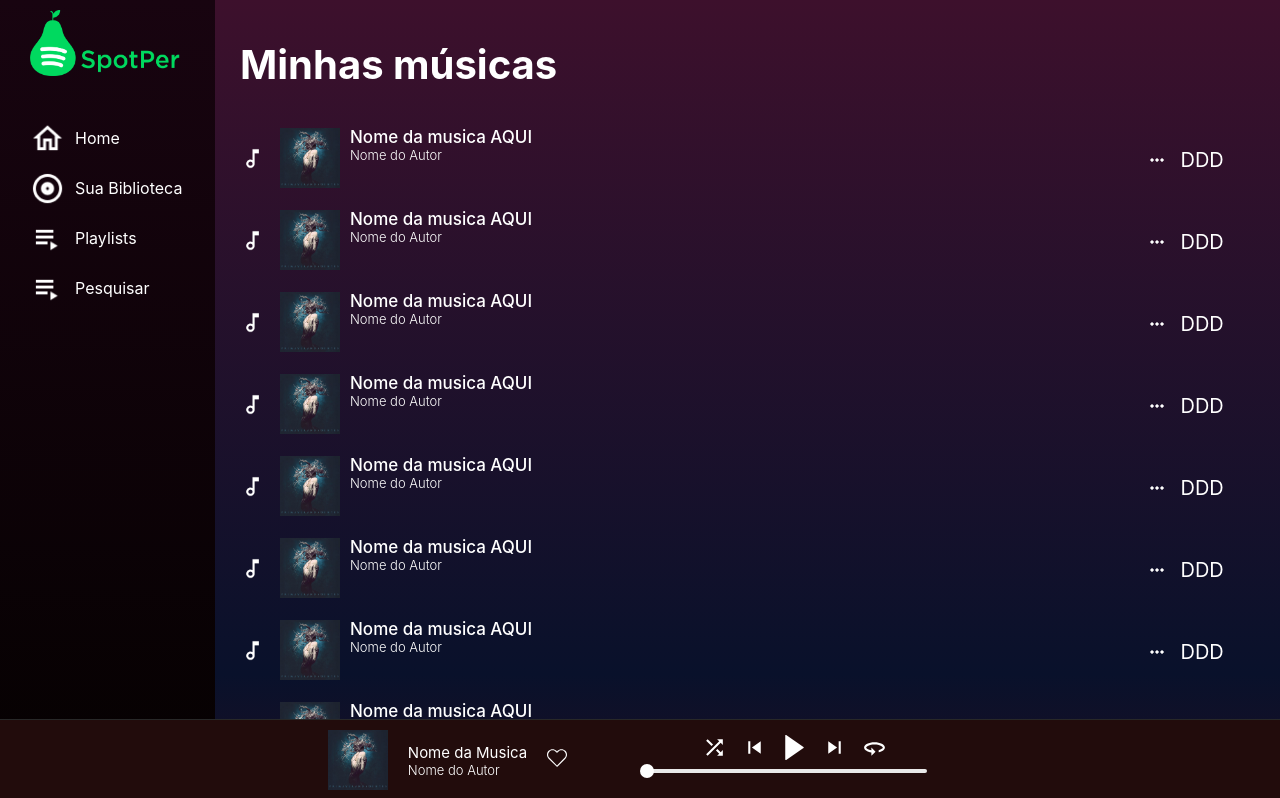
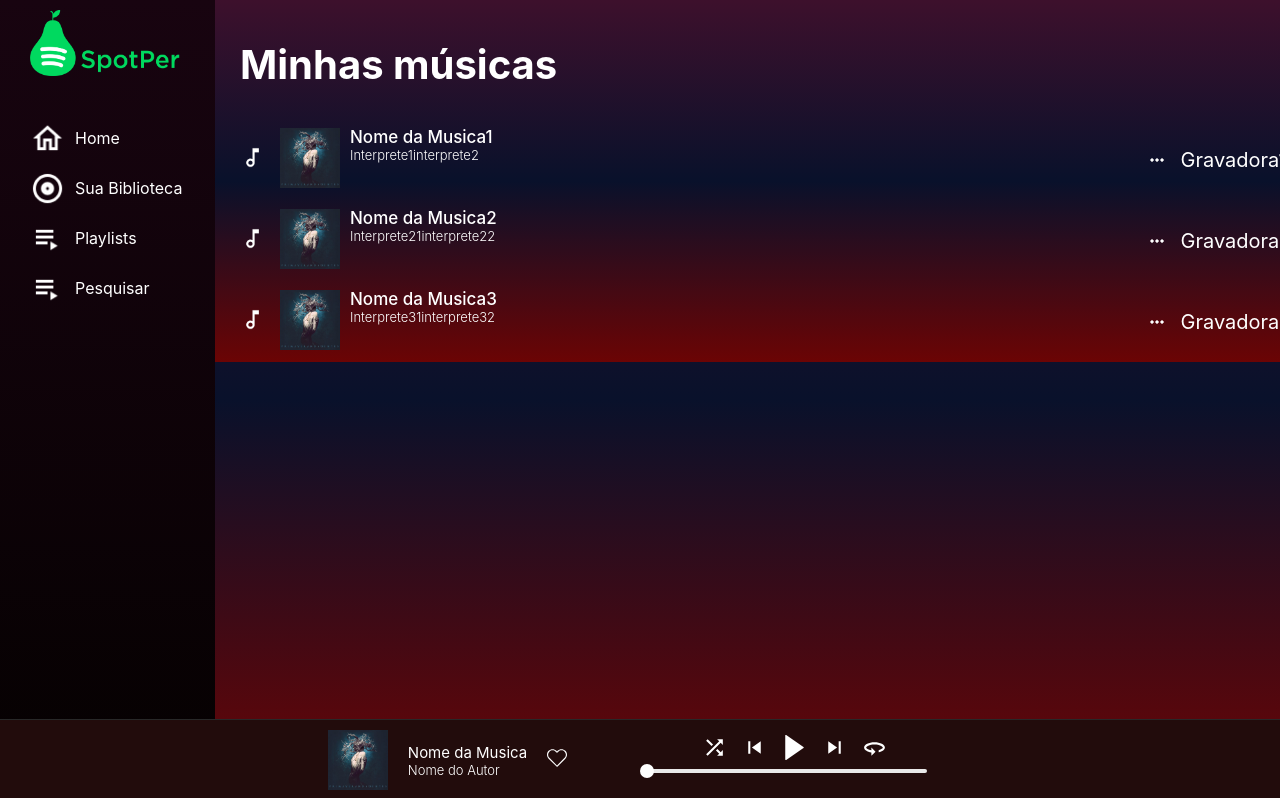
Before and after one commit to navarrotheus/database-fundamentals-CK0114, a React (Create React App) app in the folder front/: page /Biblioteca/teste in a window 1280 px wide. Shown: the top 798 px of the page. Built offline with nearby package versions, Linux system fonts and the light colour scheme.

Commit message:
[+] Modal Music Description

```diff
--- a/front/package.json
+++ b/front/package.json
@@ -6,6 +6,7 @@
     "rc-slider": "^8.7.1",
     "react": "^16.11.0",
     "react-dom": "^16.11.0",
+    "react-modal": "^3.11.1",
     "react-router-dom": "^5.1.2",
     "react-scripts": "3.2.0",
     "react-sidebar": "^3.0.2"
--- a/front/src/components/Biblioteca/Biblioteca.js
+++ b/front/src/components/Biblioteca/Biblioteca.js
@@ -6,24 +6,31 @@ import logo from "../../images/logo.png"
 import MusicBar from "../MusicBar/MusicBar"
 
 export default class Biblioteca extends React.Component {
+
+
   render(){
+
+    let myMusics = [
+      ["Nome da Musica1", ["Interprete1", "interprete2"],
+       ["autor1", "autor2"],"descrição1", "Gravadora1", "Periodo musical"
+      ],
+      ["Nome da Musica2", ["Interprete21", "interprete22"],
+       ["autor21", "autor22"],"descrição2", "Gravadora2", "Periodo musical2"
+      ],
+      ["Nome da Musica3", ["Interprete31", "interprete32"],
+      ["autor31", "autor32"],"descrição3", "Gravadora3", "Periodo musical3"
+     ],
+    ]
+
+    let musicas = myMusics.map(cur => <MusicBar data={cur}/>)
+
     return(
       <div className="alinhar b-background">
         <section className="b-container" >
           <section className="b-titulo-container">
             <h1 className="b-titulo">Minhas músicas</h1>
           </section>
-          <MusicBar musicName={"Nome da musica AQUI"} recording={"DDD"} authorName={"Nome do Autor"}/>
-          <MusicBar musicName={"Nome da musica AQUI"} recording={"DDD"} authorName={"Nome do Autor"}/>
-          <MusicBar musicName={"Nome da musica AQUI"} recording={"DDD"} authorName={"Nome do Autor"}/>          <MusicBar musicName={"Nome da musica AQUI"} recording={"DDD"} authorName={"Nome do Autor"}/>
-          <MusicBar musicName={"Nome da musica AQUI"} recording={"DDD"} authorName={"Nome do Autor"}/>
-          <MusicBar musicName={"Nome da musica AQUI"} recording={"DDD"} authorName={"Nome do Autor"}/>          <MusicBar musicName={"Nome da musica AQUI"} recording={"DDD"} authorName={"Nome do Autor"}/>
-          <MusicBar musicName={"Nome da musica AQUI"} recording={"DDD"} authorName={"Nome do Autor"}/>
-          <MusicBar musicName={"Nome da musica AQUI"} recording={"DDD"} authorName={"Nome do Autor"}/>          <MusicBar musicName={"Nome da musica AQUI"} recording={"DDD"} authorName={"Nome do Autor"}/>
-          <MusicBar musicName={"Nome da musica AQUI"} recording={"DDD"} authorName={"Nome do Autor"}/>
-          <MusicBar musicName={"Nome da musica AQUI"} recording={"DDD"} authorName={"Nome do Autor"}/>          <MusicBar musicName={"Nome da musica AQUI"} recording={"DDD"} authorName={"Nome do Autor"}/>
-          <MusicBar musicName={"Nome da musica AQUI"} recording={"DDD"} authorName={"Nome do Autor"}/>
-          <MusicBar musicName={"Nome da musica AQUI"} recording={"DDD"} authorName={"Nome do Autor"}/>
+            {musicas}
         </section>
       </div>
     )
--- a/front/src/components/MusicBar/MusicBar.css
+++ b/front/src/components/MusicBar/MusicBar.css
@@ -80,3 +80,28 @@
 .mb-bar:hover .mb-play {
   display: block;
 }
+
+.mb-modal-container{
+  position: absolute;
+  top: 40px;
+  left: 500px;
+  right: 40px;
+  bottom: 40px;
+  width: 600px;
+  background-color: rgb(34, 12, 12);
+}
+
+.mb-modal-closetbtn{
+  float: right;
+  border: none;
+  color: white;
+  background: none;
+  font-size: 20px;
+  margin: 15px
+}
+
+.mb-btnDesc{
+  background: 0px;
+  padding: 0px;
+  border: none;
+}
--- a/front/src/components/MusicBar/MusicBar.js
+++ b/front/src/components/MusicBar/MusicBar.js
@@ -2,49 +2,79 @@ import React from 'react';
 
 import "./MusicBar.css"
 
-import {
-  Link,
-  Switch,
-  Route,
-} from "react-router-dom";
+import ReactModal from 'react-modal';
+import MusicDescription from "../MusicDescription/MusicDescription"
 
 import Image from "../../images/default.jpg"
-import Music from "../../images/MusicBar/music-icon.png"
+import MusicIcon from "../../images/MusicBar/music-icon.png"
 import Play from "../../images/play-arrow-white.png"
 import Config from "../../images/MusicBar/config-icon.png"
 import Logo from "../../images/logo.png"
 
 
+// data[0]: Nome da Musica
+// data[1]: Interpretes
+// data[2]: Autores
+// data[3]: Descrição
+// data[4]: Gravadora
+// data[5]: Periodo Musical
+
 export default class MusicBar extends React.Component {
 
-  state = {
-    pagina: "Biblioteca"
+  constructor () {
+    super();
+    this.state = {
+      showModal: false,
+      musicID: "Id da musica",
+    };
+
+    this.handleOpenModal = this.handleOpenModal.bind(this);
+    this.handleCloseModal = this.handleCloseModal.bind(this);
   }
+
+  handleOpenModal () {
+    this.setState({ showModal: true });
+  }
+
+  handleCloseModal () {
+    this.setState({ showModal: false });
+  }
+
   render() {
 
-    let teste = `${this.state.pagina}/teste`;
+    console.log(this.props.data)
+
     return(
       <div className="alinhar">
         <section className="mb-bar">
 
           <div className="mb-head">
             <a href="#">
-              <img className="mb-icon " src={Music}/>
+              <img className="mb-icon " src={MusicIcon}/>
               <img className="mb-icon mb-play" src={Play}/>
             </a>
-            <a href="#">
+            <button className="mb-btnDesc" onClick={this.handleOpenModal}>
               <img className="mb-album" src={Image}/>
-            </a>
+            </button>
           </div>
           <div>
-            <p className="mb-nome">{this.props.musicName}</p>
-            <p className="mb-nome mb-autor"> {this.props.authorName}</p>
+            <p className="mb-nome">{this.props.data[0]}</p>
+            <p className="mb-nome mb-autor"> {this.props.data[1]}</p>
           </div>
           <a href="./" className="mb-tail">
             <img className="mb-config" src={Config}/>
           </a>
-          <p className="mb-gravadora">{this.props.recording}</p>
+          <p className="mb-gravadora">{this.props.data[4]}</p>
         </section>
+        <ReactModal
+          isOpen={this.state.showModal}
+          contentLabel="Music Description"
+          onRequestClose={this.handleCloseModal}
+          className="mb-modal-container"
+        >
+          <button onClick={this.handleCloseModal} className="mb-modal-closetbtn">X</button>
+          <MusicDescription data={this.props.data}/>
+        </ReactModal>
       </div>
     )
   }
--- a/front/src/components/MusicDescription/MusicDescription.js
+++ b/front/src/components/MusicDescription/MusicDescription.js
@@ -2,6 +2,14 @@ import React from 'react';
 import "./MusicDescription.css"
 
 import Image from "../../images/default.jpg"
+
+// data[0]: Nome da Musica
+// data[1]: Interpretes
+// data[2]: Autores
+// data[3]: Descrição
+// data[4]: Gravadora
+// data[5]: Periodo Musical
+
 
 export default class MusicDescription extends React.Component {
   render() {
@@ -12,35 +20,35 @@ export default class MusicDescription extends React.Component {
 
           <div className="musicDesc-label">
             <p className="musicDesc-question" >Nome da Musica: </p>
-            <p className="musicDesc-answer">{"MusicName"}</p>
+            <p className="musicDesc-answer">{this.props.data[0]}</p>
           </div>
           <div className="musicDesc-label">
             <p className="musicDesc-question" >Nome do Interprete:</p>
-            <p className="musicDesc-answer">{"Interprete1, Interprete2..."}</p>
+            <p className="musicDesc-answer">{this.props.data[1]}</p>
           </div>
           <div className="musicDesc-label">
             <p className="musicDesc-question" >Nome do Autor:</p>
-            <p className="musicDesc-answer">{"Autor1, Autor2..."}</p>
+            <p className="musicDesc-answer">{this.props.data[2]}</p>
           </div>
           <div className="musicDesc-label">
             <p className="musicDesc-question" >Albuns que contem</p>
-            <p className="musicDesc-answer">{"Album1, Album2..."} </p>
+            <p className="musicDesc-answer">{"Em manutenção"} </p>
           </div>
           <div className="musicDesc-label">
             <p className="musicDesc-question" >PLay list que contem:</p>
-            <p className="musicDesc-answer">{"PlayList1, PlayList2..."} </p>
+            <p className="musicDesc-answer">{"Em manutenção"} </p>
           </div>
           <div className="musicDesc-label">
             <p className="musicDesc-question" >Descrição:</p>
-            <p className="musicDesc-answer"> {" de até 50 caracteres 1212121212121212"} </p>
+            <p className="musicDesc-answer"> {this.props.data[3]} </p>
           </div>
           <div className="musicDesc-label">
             <p className="musicDesc-question" >Tipo de gravação:</p>
-            <p className="musicDesc-answer">{"DDD"} </p>
+            <p className="musicDesc-answer">{this.props.data[4]} </p>
           </div>
           <div className="musicDesc-label">
             <p className="musicDesc-question" >TPeriodo Musical:</p>
-            <p className="musicDesc-answer">{"Barroco"} </p>
+            <p className="musicDesc-answer">{this.props.data[5]} </p>
           </div>
         </section>
       </div>
```
Also changed, not shown: 1 other file (tests, documents, lock files or other folders).
